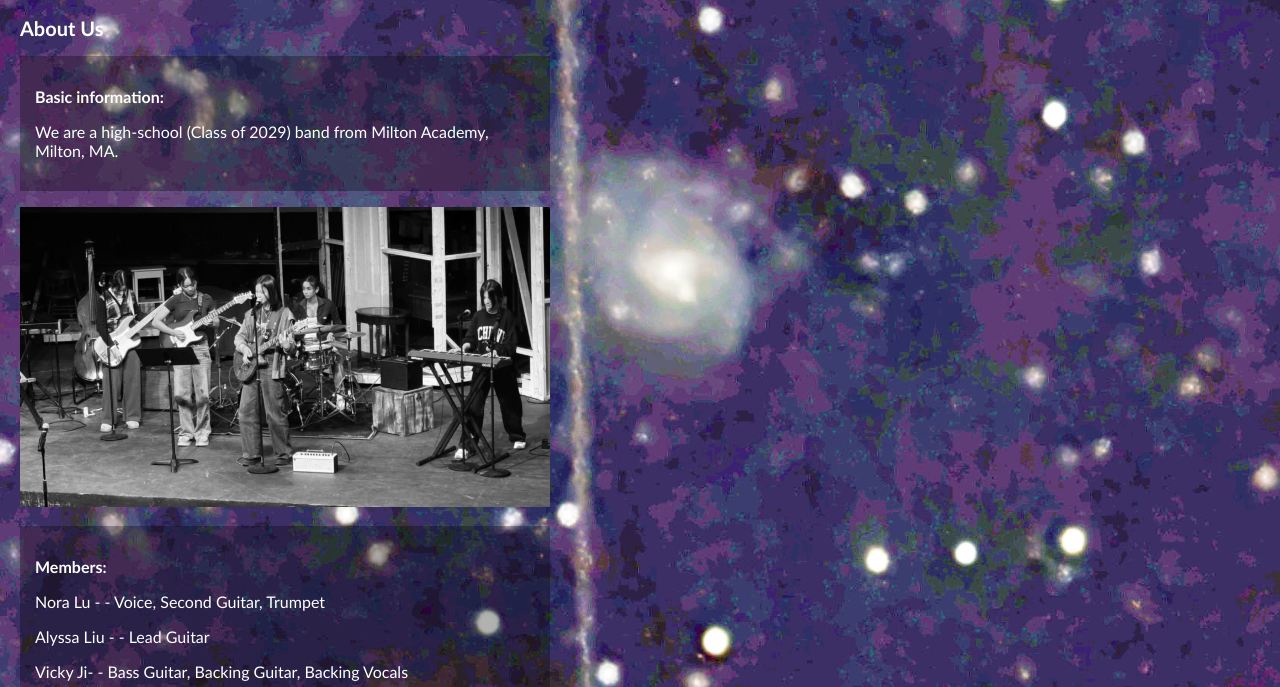
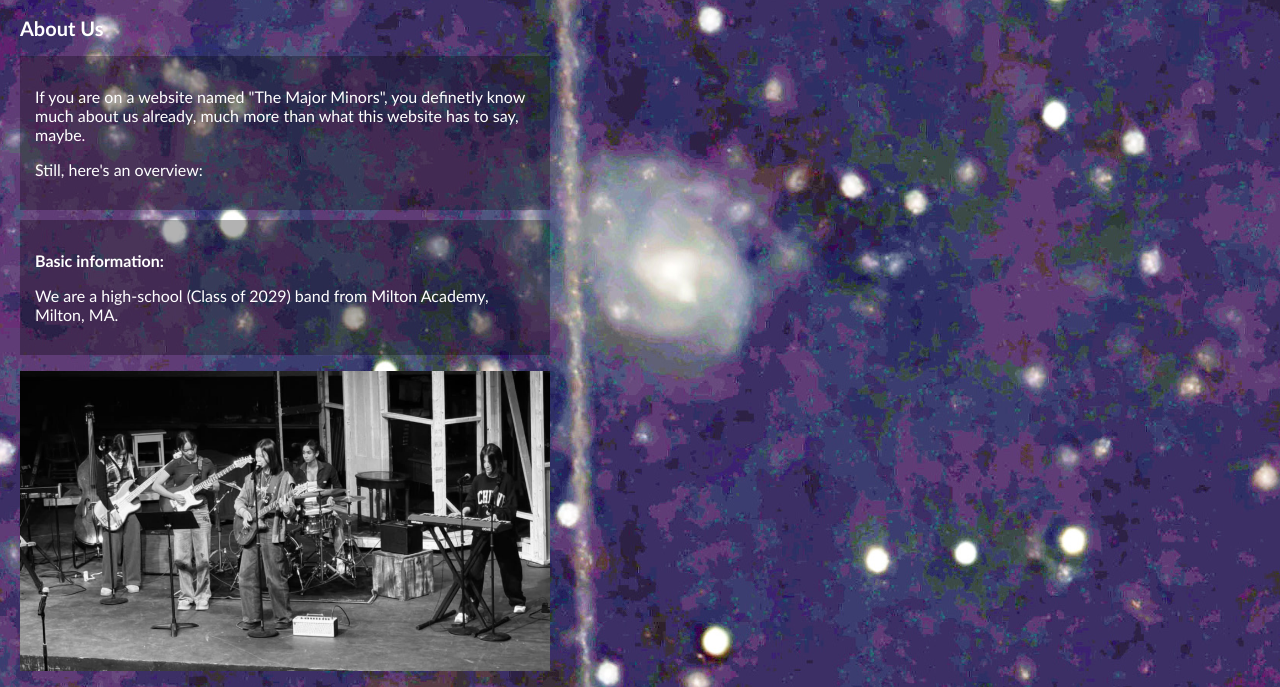
Before and after one commit to overdozeofmints/The-Major-Minors, a plain HTML site: page about.html in a window 1280 px wide. Shown: the part 83-770 px from the top of the page. Drawn offline with Linux system fonts and the light colour scheme.

Commit message:
about us lol

```diff
--- a/about.html
+++ b/about.html
@@ -57,6 +57,10 @@
     <header style="color: white; font-size: 20px"><strong>About Us</strong></header>
     <p></p>
     <div class="text-card">
+        <p style="color: white; font-size:16px">If you are on a website named "The Major Minors", you definetly know much about us already, much more than what this website has to say, maybe.</p>
+        <p style="color: white; font-size:16px">Still, here's an overview:</p>
+    </div>
+    <div class="text-card">
         <p style="color: white; font-size: 16px"><strong>Basic information:</strong></p>
         <p style="color: white; font-size: 16px">We are a high-school (Class of 2029) band from Milton Academy, Milton, MA. </p>
     </div>
```
